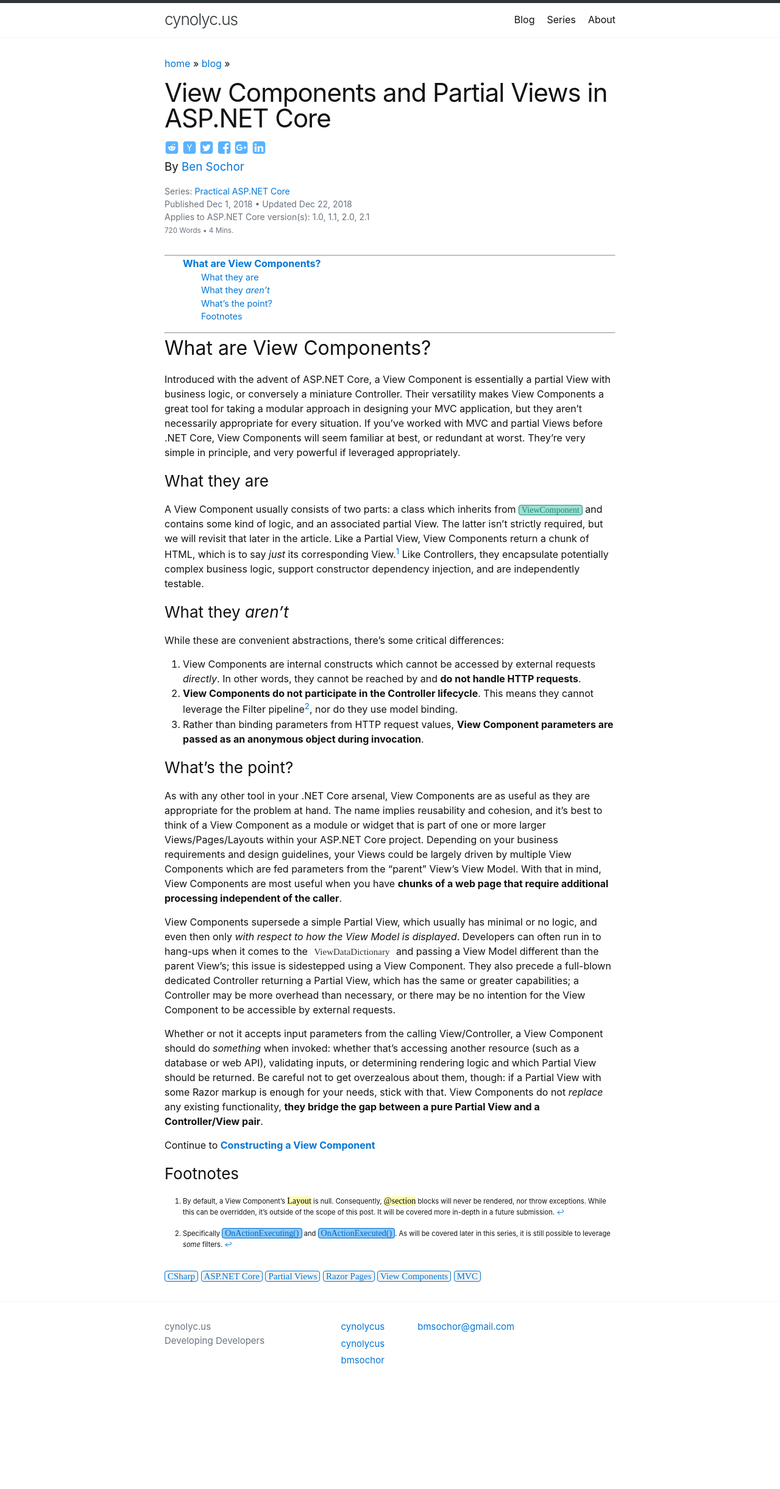
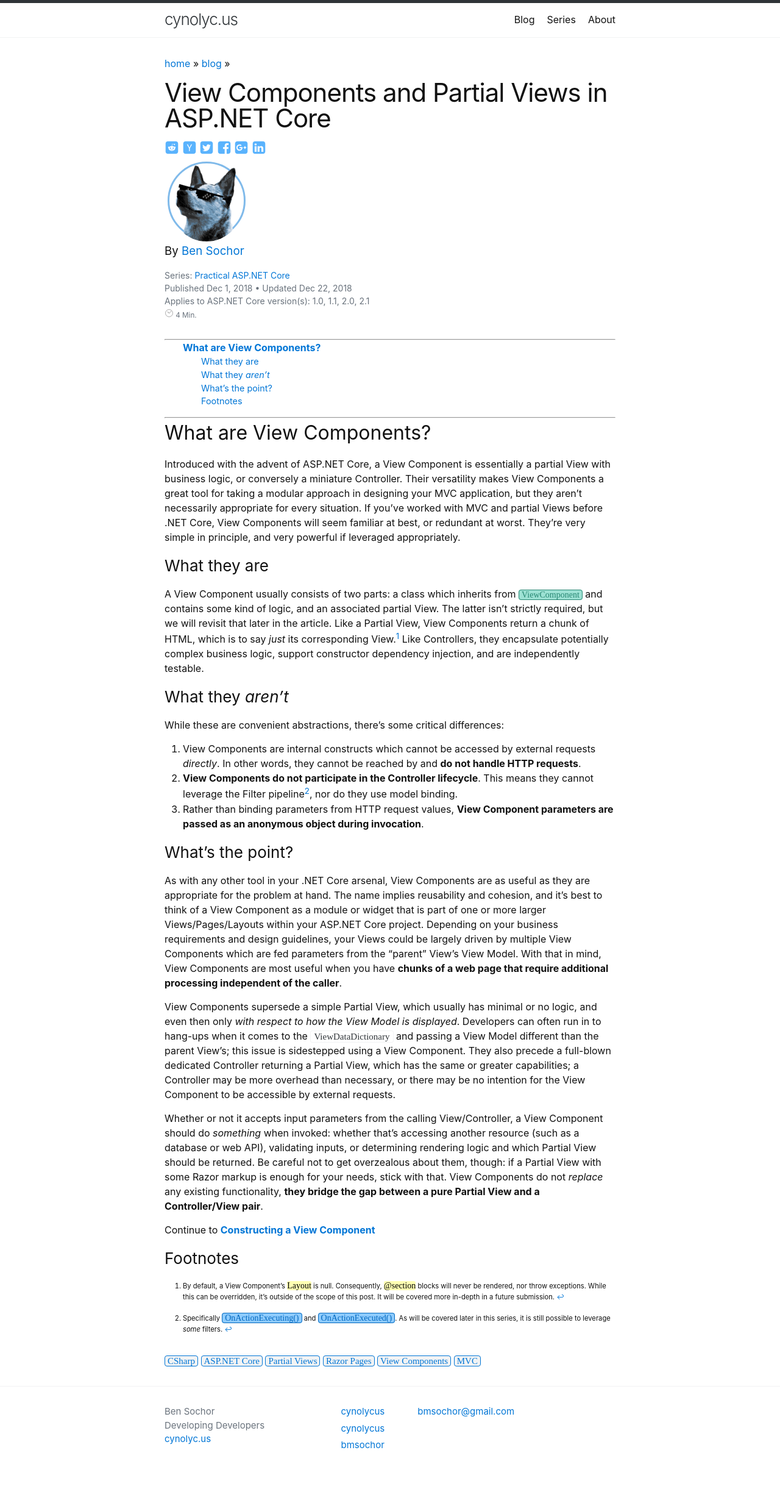
Before and after one commit to cynolycus/cynolycus.github.io, a Jekyll site: the page built from _posts/2018-12-01-View-Components-and-Partial-Views-in-ASP-NET-Core.md, in a window 1280 px wide. Shown: the whole page at 61% size. Built offline with Jekyll 4.4.1, drawn with Linux system fonts in a browser that asks for light colours; before the commit the page ends 2303 px from its top, so only the background shows below that.

Commit message:
Gettin' groovy!

```diff
--- a/_config.yml
+++ b/_config.yml
@@ -8,6 +8,7 @@
 repository: https://github.com/cynolycus/cynolycus.github.io
 author: "Ben Sochor"
 author_email: "bmsochor@gmail.com"
+author_logo: "cynolycus-avatar_oil--tw.png"
 google_analytics: UA-110479654-1
 github_username:  cynolycus
 twitter_username: cynolycus
--- /dev/null
+++ b/_includes/avatar.html
@@ -0,0 +1,3 @@
+<a class="o-avatar" href="https://twitter.com/cynolycus">
+	<img height="128" width="128" src="{{ site.url | append: "/assets/img/" | append: site.author_logo }}" alt="Ben Sochor">
+</a>
--- a/_includes/footer.html
+++ b/_includes/footer.html
@@ -1,10 +1,10 @@
 <footer id="site-footer" class="site-footer">
-  <data class="u-url" href="{{ "/" | relative_url }}"></data>
   <div class="wrapper">
     <div class="footer-col-wrapper">
       <div class="footer-col footer-col-1">
-        <span class="">{{ site.title | escape }}</span>
-        <p>{{- site.tagline | escape -}}</p>
+        <span>{{ site.author }}</span><br/>
+        <span>{{ site.tagline }}</span><br/>
+        <a href="{{site.url}}">{{ site.title }}</a>
       </div>
       <div class="footer-col footer-col-2">
           {%- include social.html -%}
--- a/_includes/post/components/wordcount.html
+++ b/_includes/post/components/wordcount.html
@@ -1,2 +1,2 @@
 {% assign wordcount = post.content | number_of_words %}
-<small>{{ wordcount }} Words • {{ wordcount | divided_by:180 }} Mins.</small>
+<small style="vertical-align:middle">{% include svg/clock.svg %}{{ wordcount | divided_by:180 }} Min.</small>
--- a/_includes/post/meta.html
+++ b/_includes/post/meta.html
@@ -2,6 +2,7 @@
 {% unless post %}
   {% assign post = page %}
 {% endunless %}
+{% include avatar.html %}
 {% if site.author %}
   <h3>By <a class="p-author" href="mailto:{{site.author_email}}">{{ site.author }}</a></h3>
 {% endif %}
--- a/_scss/custom/_base.scss
+++ b/_scss/custom/_base.scss
@@ -4,6 +4,7 @@
  "mixins",
  "objects/code",
  "objects/buttons",
+ "objects/avatar",
  "components/tags",
  "components/social",
  "breadcrumb";
--- /dev/null
+++ b/_scss/custom/objects/_avatar.scss
@@ -0,0 +1,21 @@
+.o-avatar {
+  box-sizing: border-box;
+  line-height: 0;		/* remove line-height */
+	display: inline-block;	/* circle wraps image */
+	margin: 5px;
+  border: 3px solid transparentize($brand-color,0.5);
+	border-radius: 50%;	/* relative value */
+	transition: linear 0.25s;
+  height: 128px;
+  width: 128px;
+  img {
+      border-bottom-left-radius: 50%;
+    border-bottom-right-radius: 50%;
+  }
+  &:hover {
+    transition: ease-out 0.2s;
+    -webkit-transition: ease-out 0.2s;
+    border: 3px solid $brand-color;
+    background-color:transparentize($brand-color,0.5);
+  }
+}
```
Also changed, not shown: _includes/svg/clock.svg (added), assets/img/cynolycus-avatar_oil--tw.png (added).
